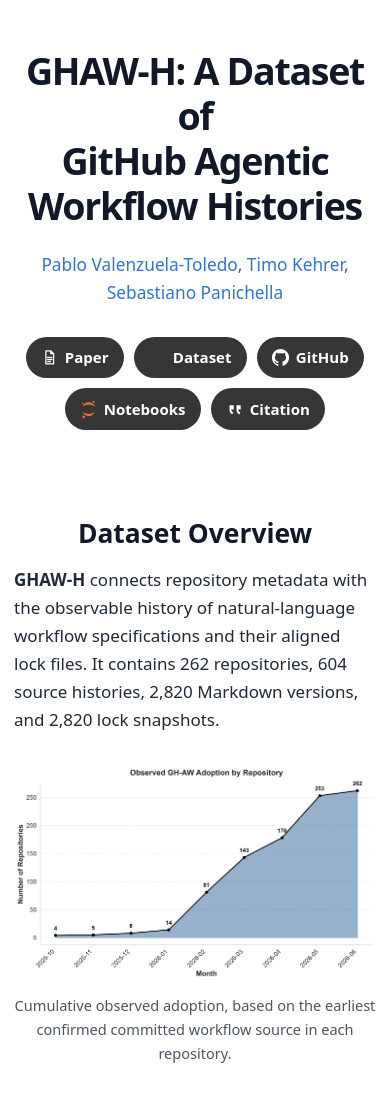
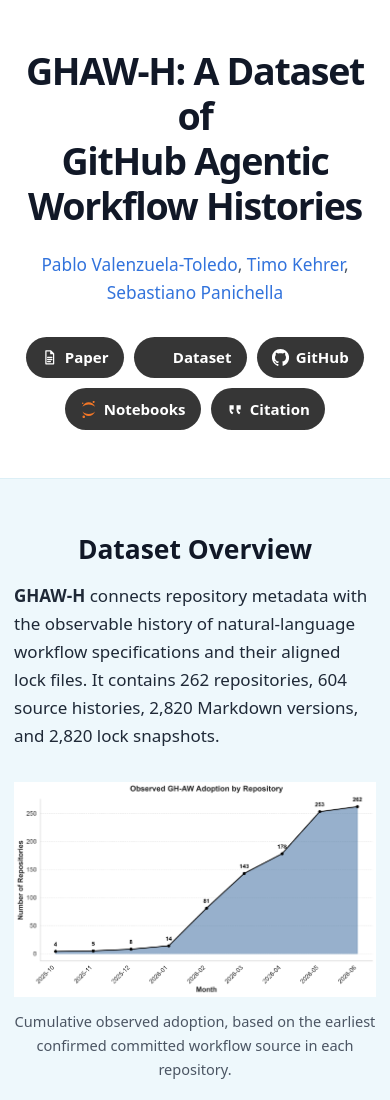
Before and after one commit to pavt/GHAW-H, a plain HTML site: page docs/index.html in a window 390 px wide. Shown: the top 1100 px of the page. Drawn offline with Linux system fonts and the light colour scheme.

Commit message:
Add alternating section backgrounds

```diff
--- a/docs/index.html
+++ b/docs/index.html
@@ -7,7 +7,7 @@
     <meta property="og:type" content="website">
     <meta property="og:url" content="https://pavt.github.io/GHAW-H/">
     <title>GHAW-H: A Dataset of GitHub Agentic Workflow Histories</title>
-    <link rel="stylesheet" href="styles.css?v=5">
+    <link rel="stylesheet" href="styles.css?v=6">
   </head>
   <body>
     <main>
@@ -33,7 +33,7 @@
         </nav>
       </section>
 
-      <section>
+      <section class="section-tint">
         <h2>Dataset Overview</h2>
         <p><strong>GHAW-H</strong> connects repository metadata with the observable history of natural-language workflow specifications and their aligned lock files. It contains 262 repositories, 604 source histories, 2,820 Markdown versions, and 2,820 lock snapshots.</p>
         <figure>
@@ -56,7 +56,7 @@
         </figure>
       </section>
 
-      <section>
+      <section class="section-tint">
         <h2>Relational schema</h2>
         <figure class="schema">
           <img src="assets/gh-aw-er-v0.1.svg" alt="Entity-relationship diagram for the five GHAW-H tables">
@@ -90,7 +90,7 @@
         </div>
       </section>
 
-      <section id="citation">
+      <section id="citation" class="section-tint">
         <h2>Citation</h2>
         <p>If you use GHAW-H, please cite the dataset. Paper-specific bibliographic details will be added when available.</p>
         <pre><code>@dataset{ghaw_h_2026,
--- a/docs/styles.css
+++ b/docs/styles.css
@@ -4,12 +4,15 @@
   --link: #3273dc;
   --line: #e5e7eb;
   --soft: #f5f5f5;
+  --section-tint: #eef8fc;
+  --section-edge: #dceff6;
 }
 
 * { box-sizing: border-box; }
 html { scroll-behavior: smooth; }
 body {
   margin: 0;
+  overflow-x: clip;
   color: var(--text);
   background: #fff;
   font-family: system-ui, -apple-system, "Segoe UI", Roboto, Oxygen, Ubuntu, Cantarell, "Fira Sans", "Droid Sans", "Helvetica Neue", Helvetica, Arial, sans-serif;
@@ -19,7 +22,15 @@
 }
 
 main { width: min(960px, calc(100% - 40px)); margin: 0 auto; }
-section { margin: 0 0 4.5rem; }
+section { position: relative; isolation: isolate; margin: 0; padding: 4.5rem 0; }
+.section-tint::before {
+  content: "";
+  position: absolute;
+  z-index: -1;
+  inset: 0 calc(50% - 50vw);
+  background: var(--section-tint);
+  border-block: 1px solid var(--section-edge);
+}
 h1, h2, h3 { color: #111827; line-height: 1.2; }
 h1 { margin: 0; font-size: clamp(2.35rem, 6vw, 4rem); letter-spacing: -.035em; }
 h2 { margin: 0 0 1rem; font-size: clamp(1.65rem, 4vw, 2.2rem); text-align: center; }
@@ -29,7 +40,7 @@
 a:hover { text-decoration: underline; }
 img { display: block; max-width: 100%; height: auto; }
 
-.paper-header { padding: 4.5rem 0 2rem; text-align: center; }
+.paper-header { padding: 4.5rem 0 4rem; text-align: center; }
 .authors { margin: 1.4rem 0 0; color: var(--muted); font-size: 1.08rem; }
 .project-links { display: flex; flex-wrap: wrap; justify-content: center; gap: .65rem; margin-top: 1.8rem; }
 .project-links a {
@@ -91,7 +102,7 @@
 
 code { font-family: ui-monospace, SFMono-Regular, Menlo, Monaco, Consolas, "Liberation Mono", monospace; }
 pre { overflow-x: auto; margin: 1.5rem 0 0; padding: 1.35rem; background: var(--soft); border-radius: 6px; font-size: .88rem; line-height: 1.6; }
-.affiliations { margin-top: 5.5rem; text-align: center; }
+.affiliations { text-align: center; }
 .affiliations > p { margin-bottom: 1.8rem; color: var(--muted); font-size: .9rem; }
 .affiliation-logos { display: flex; flex-wrap: wrap; align-items: center; justify-content: center; gap: 2.5rem 4rem; }
 .affiliation-logos a { display: inline-flex; align-items: center; justify-content: center; min-height: 92px; }
@@ -104,8 +115,8 @@
 
 @media (max-width: 700px) {
   main { width: min(100% - 28px, 960px); }
-  .paper-header { padding-top: 3rem; }
-  section { margin-bottom: 3.5rem; }
+  section { padding: 3.5rem 0; }
+  .paper-header { padding: 3rem 0; }
   .stats { grid-template-columns: 1fr 1fr; }
   .stats div:nth-child(2) { border-right: 0; }
   .stats div:nth-child(-n+2) { border-bottom: 1px solid var(--line); }
```
